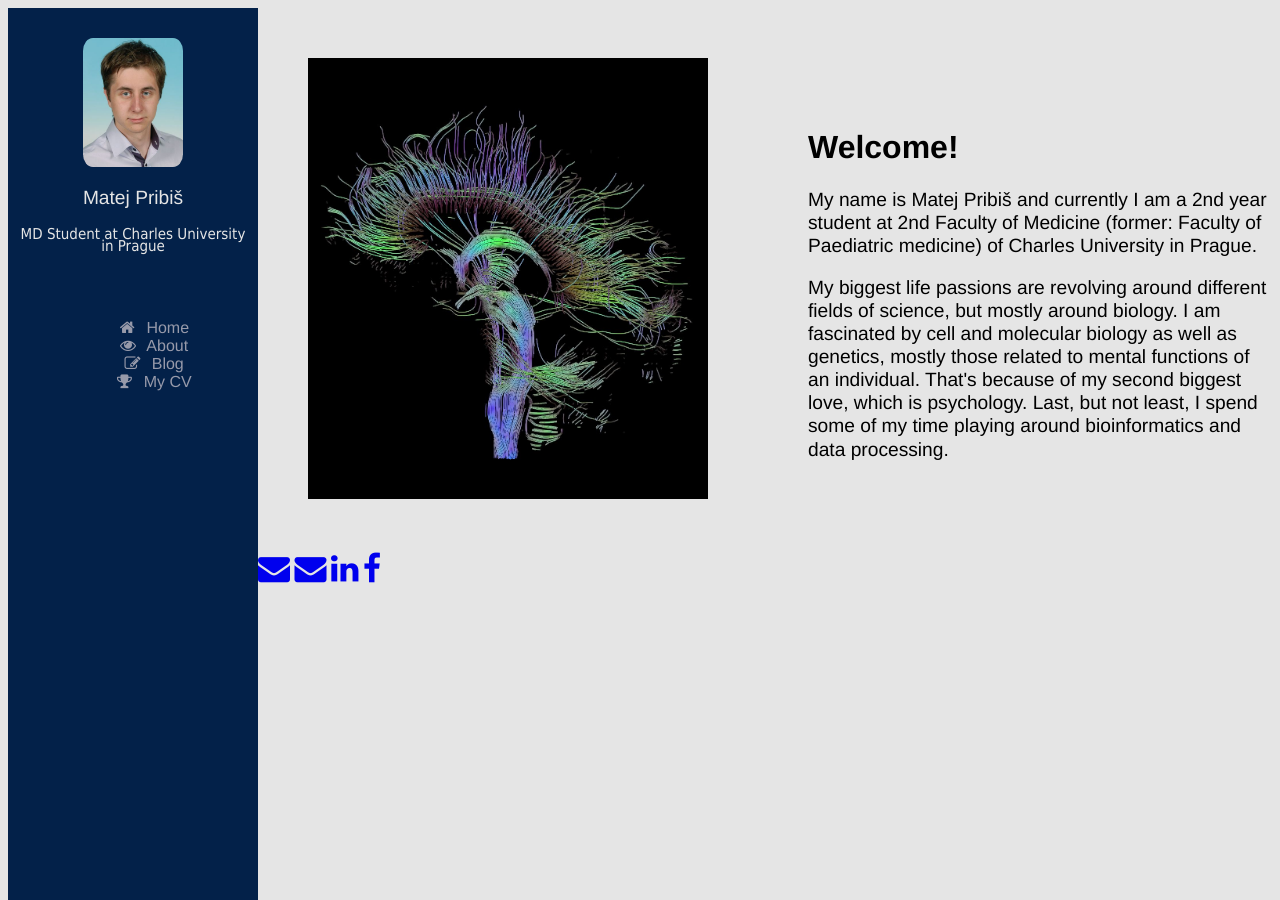
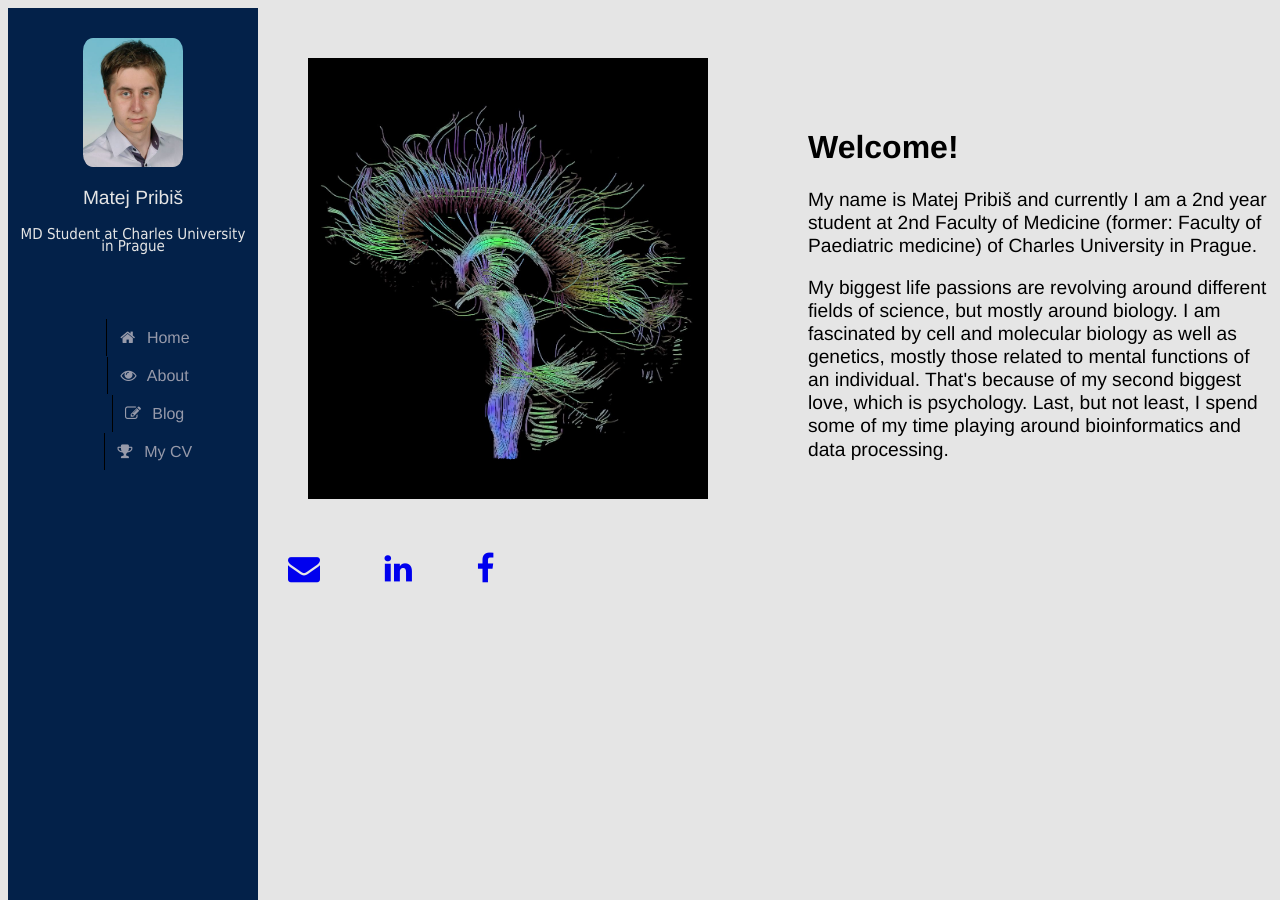
Before and after one commit to pribism/pribism.github.io, a Jekyll site: the page built from index.html, in a window 1280 px wide. Built offline with Jekyll 4.4.1, drawn with Linux system fonts in a browser that asks for light colours.

Commit message:
Revert "Uprava css"

```diff
--- a/_layouts/default.html
+++ b/_layouts/default.html
@@ -25,7 +25,6 @@
      			</div>
                 <div id="foot">
 			<a href="mailto:matejpribis@gmail.com"><i class="fa fa-envelope fa-2x"></i></a>
-			<a href="mailto:matejpribis@gmail.com"><i class="fa fa-envelope fa-2x"></i></a>
 			<a href="https://cz.linkedin.com/in/pribism"><i class="fa fa-linkedin fa-2x"></i></a>
 			<a href="https://www.facebook.com/matej.pribis"><i class="fa fa-facebook fa-2x"></i></a>
 
--- a/css/main.css
+++ b/css/main.css
@@ -67,7 +67,6 @@ body {
 	/*color: #222;
 	text-shadow: 0px 2px 3px #555;*/
 	line-height: 0.8em;
-	padding: 10px;
 }
 
 #lsb ul, #foot ul {
@@ -77,19 +76,18 @@ body {
 #lsb ul li {
 	display: block;
 	text-align: center;
-	padding: 10px 10px 10px -40px;
+	padding: 10px;
 	background-color: #032149;
 }
 
 #lsb ul li:hover {
 	background-color: #838996;
-	color: #032149;
 }
 
 #lsb ul li a {
 	text-decoration: none;
 	padding: 10px;
-	/*border-left: 1px solid black;*/
+	border-left: 1px solid black;
 	color:#979aaa;
 }
 
@@ -117,9 +115,6 @@ p {
 }
 
 #foot a {
-	display: inline;
-	margin-left: auto;
-	margin-right: auto;
-	margin-top: 30px;
-	margin-bottom: 30px;
+	margin: 30px;
+	text-align: center;
 }
```
